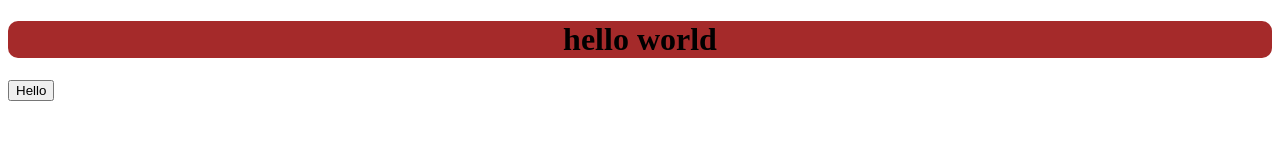
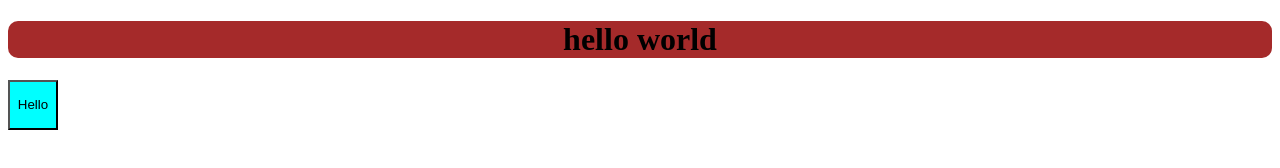
Before and after one commit to Natlife/GitLearn, a plain HTML site: page index.html in a window 1280 px wide. Drawn offline with Linux system fonts and the light colour scheme.

Commit message:
fix: button UI fix

```diff
--- a/style.css
+++ b/style.css
@@ -7,3 +7,11 @@
 #but:hover{
     background-color: rebeccapurple;
 }
+#but:active{
+    background-color: red;
+}
+#but{
+    background-color: aqua;
+    width: 50px;
+    height: 50px;
+}
```
